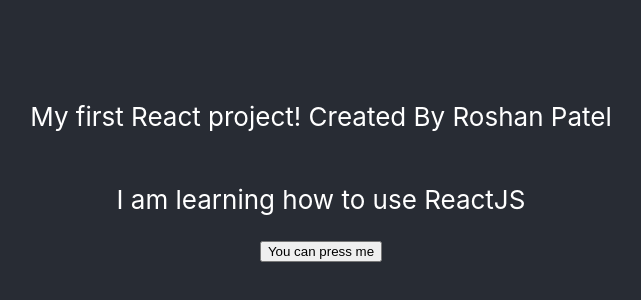
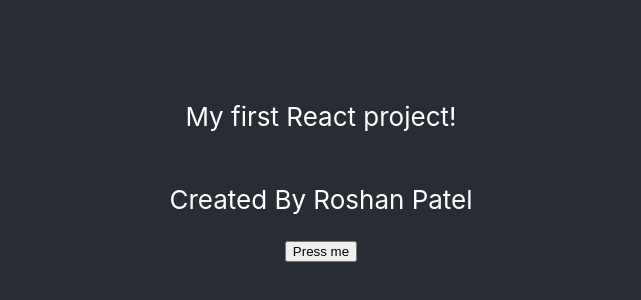
Before and after one commit to rpatel12438/React-app, a React (Create React App) app: page / in a window 1280 px wide. Shown: the part 232-532 px from the top of the page, without its empty margins (319-960 px from the left). Built offline with nearby package versions, Linux system fonts and the light colour scheme.

Commit message:
Called the function for the button so it shows up on the page

```diff
--- a/src/App.js
+++ b/src/App.js
@@ -6,10 +6,10 @@
     <div className="App">
       <header className="App-header">
         <p>
-          My first React project! Created By Roshan Patel
+          My first React project!
         </p>
           <p>
-              I am learning how to use ReactJS
+              Created By Roshan Patel
           </p>
           <MyButton />
       </header>
@@ -19,7 +19,7 @@
 
 function MyButton() {
     return (
-        <button>You can press me</button>
+        <button>Press me</button>
     );
 }
 
```
